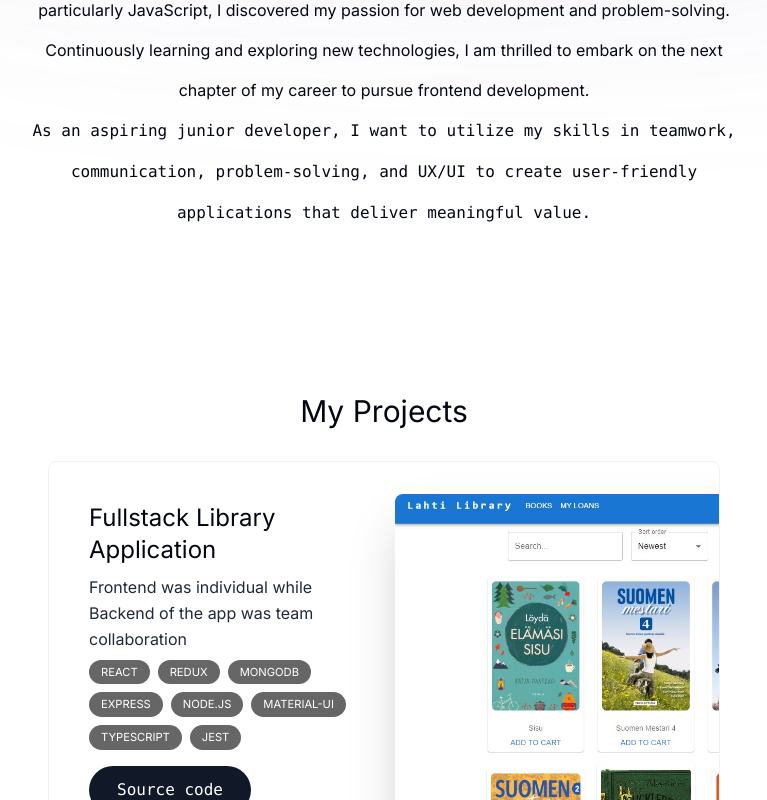
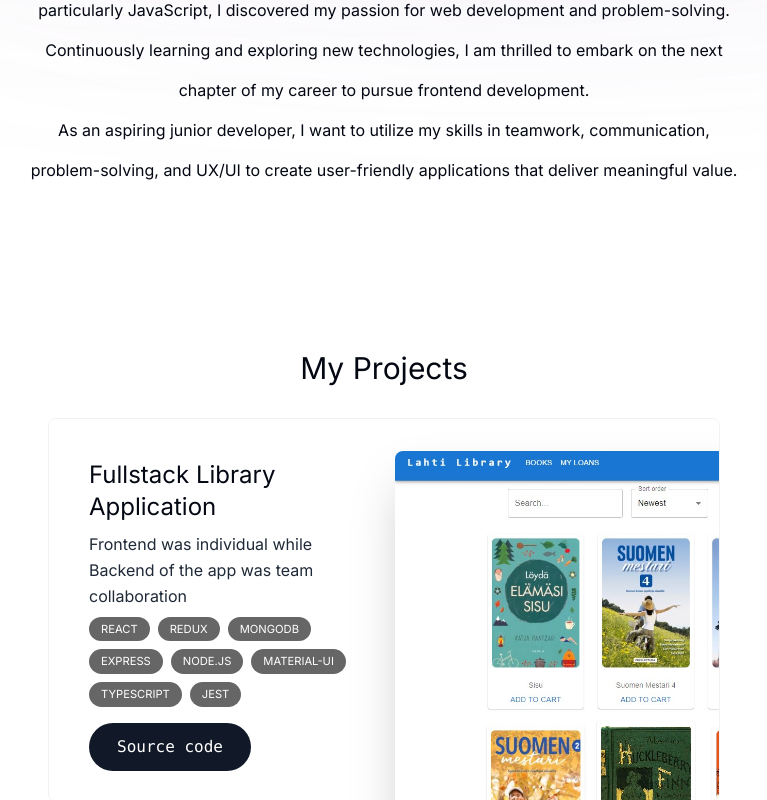
Before and after one commit to TungNguyen12/My-Portfolio, a Next.js app: page / in a window 1280 px wide. Shown: the part 940-1740 px from the top of the page, without its empty margins (256-1023 px from the left). Built offline with nearby package versions, Linux system fonts and the light colour scheme.

Commit message:
tempo modify typing animation and remove font-mono

```diff
--- a/src/app/globals.css
+++ b/src/app/globals.css
@@ -6,6 +6,7 @@
   --foreground-rgb: 0, 0, 0;
   --background-start-rgb: 214, 219, 220;
   --background-end-rgb: 255, 255, 255;
+  --typewriterCharacter: 24;
 }
 
 @media (prefers-color-scheme: dark) {
@@ -56,13 +57,7 @@ body {
   @apply dark:hover:bg-gradient-to-r from-[#111827] to-[#034947]  duration-150 transition-all;
 }
 
-.typewriter {
-  color: #fff;
-  font-family: monospace;
-  overflow: hidden; /* Ensures the content is not revealed until the animation */
-  border-right: 0.15em solid orange; /* The typwriter cursor */
-  white-space: nowrap; /* Keeps the content on a single line */
-  margin: 0 auto; /* Gives that scrolling effect as the typing happens */
-  letter-spacing: 0.15em; /* Adjust as needed */
-  animation: typing 3.5s steps(30, end), blink-caret 0.5s step-end infinite;
+.typingAffect::before,
+::after {
+  @apply content-none absolute top-0 right-0 bottom-0 left-0;
 }
--- a/src/components/About.tsx
+++ b/src/components/About.tsx
@@ -28,11 +28,13 @@ const About = () => {
         Continuously learning and exploring new technologies, I am thrilled to
         embark on the next chapter of my career to pursue frontend development.
       </p>
-      <span className="font-mono">
-        As an aspiring junior developer, I want to utilize my skills in
-        teamwork, communication, problem-solving, and UX/UI to create
-        user-friendly applications that deliver meaningful value.
-        {/* Hello world */}
+      <span className="text-center">
+        <span className="">
+          {/* Hello world */}
+          As an aspiring junior developer, I want to utilize my skills in
+          teamwork, communication, problem-solving, and UX/UI to create
+          user-friendly applications that deliver meaningful value.
+        </span>
       </span>
     </motion.section>
   )
--- a/tailwind.config.ts
+++ b/tailwind.config.ts
@@ -15,28 +15,21 @@ const config: Config = {
       },
       animation: {
         text: 'text 5s ease infinite',
-        typing: 'typing 3.5s steps(10, end)',
-        'blink-caret': 'blink-caret .75s step-end infinite',
+        typing: 'typing 3.5s steps(183), blink 0.5s infinite',
       },
       keyframes: {
+        blink: {
+          from: { 'border-right-color': 'transparent' },
+          to: { 'border-right-color': 'black' },
+        },
         typing: {
-          from: { width: '0' },
-          to: { width: '100%' },
+          from: {
+            width: '0',
+          },
+          to: {
+            width: '10ch',
+          },
         },
-        'blink-caret': {
-          from: { borderColor: 'transparent' },
-          to: { borderColor: 'transparent' },
-          '50%': { borderColor: 'orange' },
-        },
-      },
-      borderWidth: {
-        '2': '2px',
-      },
-      borderColor: {
-        orange: '#FFA500',
-      },
-      letterSpacing: {
-        tighter: '.15em',
       },
       images: {
         unoptimized: true,
```
